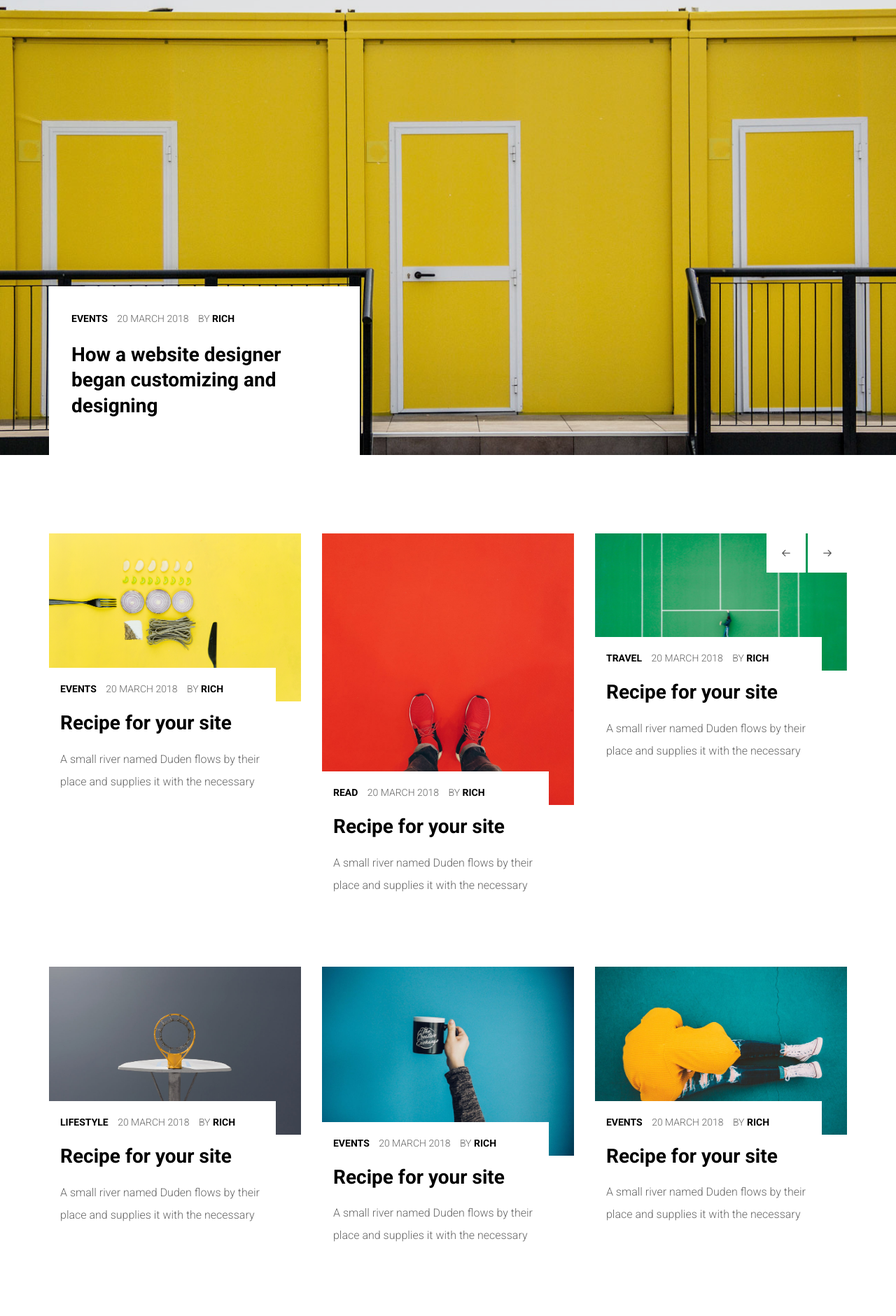
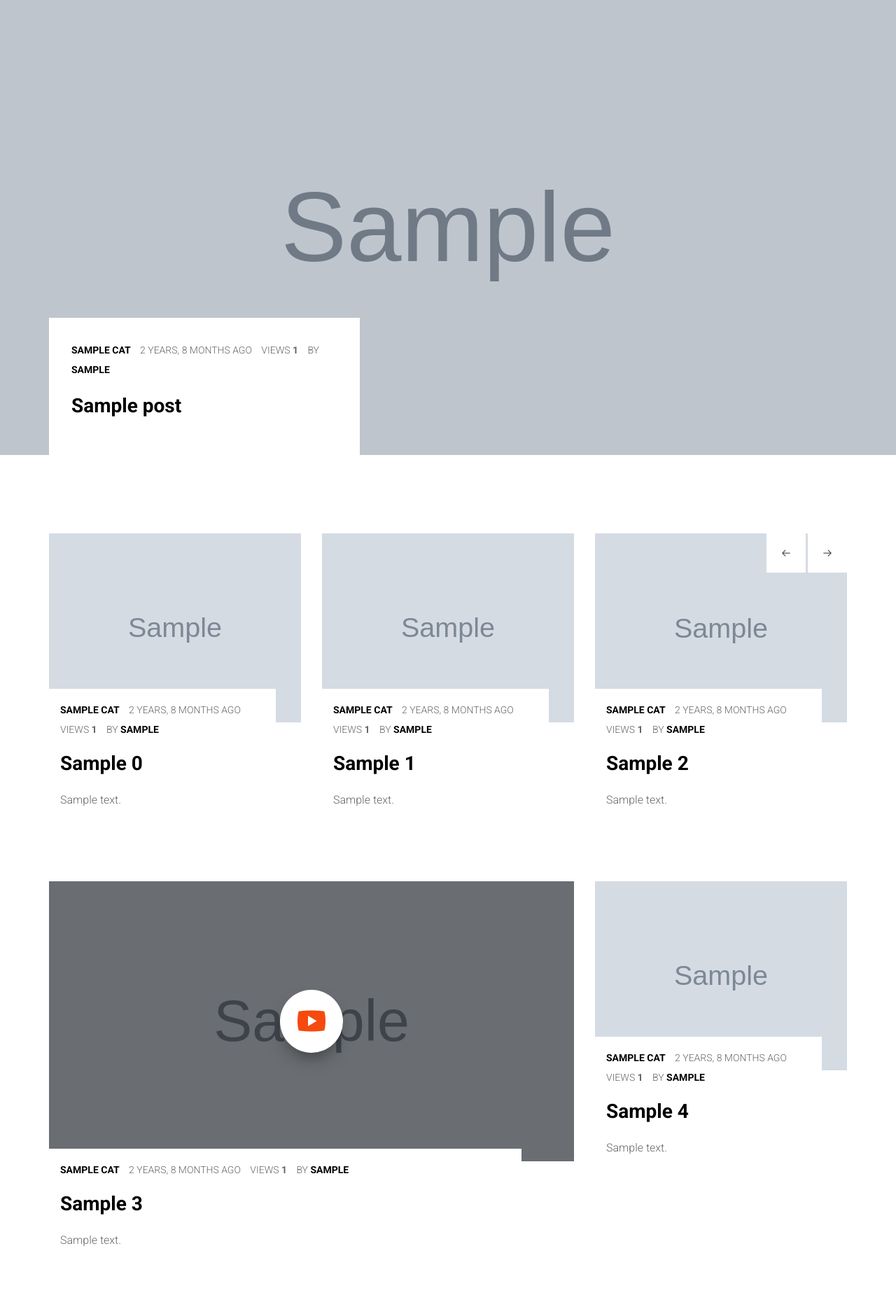
Before and after one commit to EverLookNeverSee/crispy_notes, a Django app: template core/templates/home/index.html in a window 1280 px wide. Shown: the part 130-2010 px from the top of the page at 70% size. Run offline with Django 3.2, Linux system fonts and the light colour scheme; the template is opened without the code that fills it: most values are stand-ins (such as "Sample title", 1, 10 or a date in 2020); grey boxes marked "Sample" are stand-in pictures; parts of the project's set-up code (start-up, migrations or seed data) failed here and were passed over; some libraries are stand-ins or nearby versions; some web fonts are replaced.

Commit message:
Displaying posts in home page

```diff
--- a/core/templates/home/index.html
+++ b/core/templates/home/index.html
@@ -1,11 +1,13 @@
 {% extends 'base.html' %}
 {% load static %}
+{% load humanize %}
 {% block content %}
 
 <aside id="colorlib-hero">
 			<div class="flexslider">
 				<ul class="slides">
-			   	<li style="background-image: url({% static 'assets/images/img_bg_1.jpg' %});">
+					{% for post in top_viewed_posts %}
+			   	<li style="background-image: url({{post.image.url}})">
 			   		<div class="overlay"></div>
 			   		<div class="container">
 			   			<div class="row">
@@ -13,74 +15,21 @@
 				   				<div class="slider-text-inner">
 				   					<div class="desc">
 				   						<p class="meta">
-												<span class="cat"><a href="#">Events</a></span>
-												<span class="date">20 March 2018</span>
-												<span class="pos">By <a href="#">Rich</a></span>
+											{% for cat in post.category.all %}
+											<span class="pos"><a href="#">{{ cat.name }}</a></span>
+											{% endfor %}
+												<span class="date">{{ post.created_at | naturaltime }}</span>
+												<span class="views">views <strong>{{ post.n_views }}</strong></span>
+												<span class="pos">By <a href="#">{{ post.author.first_name }}</a></span>
 											</p>
-					   					<h1>How a website designer began customizing and designing</h1>
+					   					<h1>{{ post.title }}</h1>
 				   					</div>
 				   				</div>
 				   			</div>
 				   		</div>
 			   		</div>
 			   	</li>
-			   	<li style="background-image: url({% static 'assets/images/img_bg_2.jpg' %});">
-			   		<div class="overlay"></div>
-			   		<div class="container">
-			   			<div class="row">
-				   			<div class="col-md-6 col-md-pull-3 col-sm-12 col-xs-12 col-md-offset-3 slider-text">
-				   				<div class="slider-text-inner">
-				   					<div class="desc">
-				   						<p class="meta">
-												<span class="cat"><a href="#">Events</a></span>
-												<span class="date">20 March 2018</span>
-												<span class="pos">By <a href="#">Rich</a></span>
-											</p>
-					   					<h1>How a website designer began customizing and designing</h1>
-				   					</div>
-				   				</div>
-				   			</div>
-				   		</div>
-			   		</div>
-			   	</li>
-			   	<li style="background-image: url({% static 'assets/images/img_bg_3.jpg' %});">
-			   		<div class="overlay"></div>
-			   		<div class="container">
-			   			<div class="row">
-				   			<div class="col-md-6 col-md-pull-3 col-sm-12 col-xs-12 col-md-offset-3 slider-text">
-				   				<div class="slider-text-inner">
-				   					<div class="desc">
-				   						<p class="meta">
-												<span class="cat"><a href="#">Events</a></span>
-												<span class="date">20 March 2018</span>
-												<span class="pos">By <a href="#">Rich</a></span>
-											</p>
-					   					<h1>How a website designer began customizing and designing</h1>
-				   					</div>
-				   				</div>
-				   			</div>
-				   		</div>
-			   		</div>
-			   	</li>
-			   	<li style="background-image: url({% static 'assets/images/img_bg_4.jpg' %});">
-			   		<div class="overlay"></div>
-			   		<div class="container">
-			   			<div class="row">
-				   			<div class="col-md-6 col-md-pull-3 col-sm-12 col-xs-12 col-md-offset-3 slider-text">
-				   				<div class="slider-text-inner">
-				   					<div class="desc">
-				   						<p class="meta">
-												<span class="cat"><a href="#">Events</a></span>
-												<span class="date">20 March 2018</span>
-												<span class="pos">By <a href="#">Rich</a></span>
-											</p>
-					   					<h1>Top 5 Places To Start Your Vacation This Summer</h1>
-				   					</div>
-				   				</div>
-				   			</div>
-				   		</div>
-			   		</div>
-			   	</li>
+					{% endfor %}
 			  	</ul>
 		  	</div>
 		</aside>
@@ -91,32 +40,38 @@
 					<div class="col-md-4">
 						<div class="blog-entry">
 							<div class="blog-img">
-								<a href="blog.html"><img src="{% static 'assets/images/blog-1.jpg' %}" class="img-responsive" alt="html5 bootstrap template"></a>
+								<a href="blog.html"><img src="{{ normal_posts.0.image.url }}" class="img-responsive" alt="html5 bootstrap template"></a>
 							</div>
 							<div class="desc">
 								<p class="meta">
-									<span class="cat"><a href="#">Events</a></span>
-									<span class="date">20 March 2018</span>
-									<span class="pos">By <a href="#">Rich</a></span>
-								</p>
-								<h2><a href="blog.html">Recipe for your site</a></h2>
-								<p>A small river named Duden flows by their place and supplies it with the necessary </p>
+											{% for cat in normal_posts.0.category.all %}
+											<span class="pos"><a href="#">{{ cat.name }}</a></span>
+											{% endfor %}
+												<span class="date">{{ normal_posts.0.created_at | naturaltime }}</span>
+												<span class="views">views <strong>{{ normal_posts.0.n_views }}</strong></span>
+												<span class="pos">By <a href="#">{{ normal_posts.0.author.first_name }}</a></span>
+											</p>
+								<h2><a href="blog.html">{{normal_posts.0.title}}</a></h2>
+								<p>{{normal_posts.0.content|truncatewords:15 }}</p>
 							</div>
 						</div>
 					</div>
 					<div class="col-md-4">
 						<div class="blog-entry">
 							<div class="blog-img">
-								<a href="blog.html"><img src="{% static 'assets/images/blog-2.jpg' %}" class="img-responsive" alt="html5 bootstrap template"></a>
+								<a href="blog.html"><img src="{{ normal_posts.1.image.url }}" class="img-responsive" alt="html5 bootstrap template"></a>
 							</div>
 							<div class="desc">
 								<p class="meta">
-									<span class="cat"><a href="#">Read</a></span>
-									<span class="date">20 March 2018</span>
-									<span class="pos">By <a href="#">Rich</a></span>
-								</p>
-								<h2><a href="blog.html">Recipe for your site</a></h2>
-								<p>A small river named Duden flows by their place and supplies it with the necessary </p>
+											{% for cat in normal_posts.1.category.all %}
+											<span class="pos"><a href="#">{{ cat.name }}</a></span>
+											{% endfor %}
+												<span class="date">{{ normal_posts.1.created_at | naturaltime }}</span>
+												<span class="views">views <strong>{{ normal_posts.1.n_views }}</strong></span>
+												<span class="pos">By <a href="#">{{ normal_posts.1.author.first_name }}</a></span>
+											</p>
+								<h2><a href="blog.html">{{normal_posts.1.title}}</a></h2>
+								<p>{{normal_posts.1.content|truncatewords:9 }}</p>
 							</div>
 						</div>
 					</div>
@@ -125,21 +80,67 @@
 							<div class="blog-slider">
 								<div class="owl-carousel">
 									<div class="item">
-										<a href="blog.html" class="image-popup-link"><img src="{% static 'assets/images/blog-3.jpg' %}" class="img-responsive" alt="html5 bootstrap template"></a>
+										<a href="blog.html" class="image-popup-link"><img src="{{ normal_posts.2.image.url }}" class="img-responsive" alt="html5 bootstrap template"></a>
 									</div>
 									<div class="item">
-										<a href="blog.html" class="image-popup-link"><img src="{% static 'assets/images/blog-4.jpg' %}" class="img-responsive" alt="html5 bootstrap template"></a>
+										<a href="blog.html" class="image-popup-link"><img src="{{ normal_posts.2.image.url }}" class="img-responsive" alt="html5 bootstrap template"></a>
 									</div>
 								</div>
 							</div>
 							<div class="desc">
 								<p class="meta">
-									<span class="cat"><a href="#">Travel</a></span>
-									<span class="date">20 March 2018</span>
-									<span class="pos">By <a href="#">Rich</a></span>
-								</p>
-								<h2><a href="blog.html">Recipe for your site</a></h2>
-								<p>A small river named Duden flows by their place and supplies it with the necessary </p>
+											{% for cat in normal_posts.2.category.all %}
+											<span class="pos"><a href="#">{{ cat.name }}</a></span>
+											{% endfor %}
+												<span class="date">{{ normal_posts.2.created_at | naturaltime }}</span>
+												<span class="views">views <strong>{{ normal_posts.2.n_views }}</strong></span>
+												<span class="pos">By <a href="#">{{ normal_posts.2.author.first_name }}</a></span>
+											</p>
+								<h2><a href="blog.html">{{ normal_posts.2.title }}</a></h2>
+								<p>{{ normal_posts.2.content|truncatewords:10 }}</p>
+							</div>
+						</div>
+					</div>
+				</div>
+				<div class="row row-pb-md">
+					<div class="col-md-8">
+						<div class="blog-entry">
+							<div class="blog-img">
+								<div class="video colorlib-video" style="background-image: url({{ normal_posts.3.image.url }});">
+									<a href="https://www.youtube.com/watch?v=PtQiiknWUcI" class="popup-vimeo"><i class="icon-play"></i></a>
+									<div class="overlay"></div>
+								</div>
+							</div>
+							<div class="desc">
+								<p class="meta">
+											{% for cat in normal_posts.3.category.all %}
+											<span class="pos"><a href="#">{{ cat.name }}</a></span>
+											{% endfor %}
+												<span class="date">{{ normal_posts.3.created_at | naturaltime }}</span>
+												<span class="views">views <strong>{{ normal_posts.3.n_views }}</strong></span>
+												<span class="pos">By <a href="#">{{ normal_posts.3.author.first_name }}</a></span>
+											</p>
+								<h2><a href="blog.html">{{ normal_posts.3.title }}</a></h2>
+								<p>{{ normal_posts.3.content|truncatewords:25 }}</p>
+							</div>
+						</div>
+					</div>
+					<div class="col-md-4">
+						<div class="blog-entry">
+							<div class="blog-img">
+								<a href="blog.html"><img src="{{ normal_posts.4.image.url }}" class="img-responsive" alt="html5 bootstrap template"></a>
+							</div>
+							<div class="desc">
+								<p class="meta">
+											{% for cat in normal_posts.4.category.all %}
+											<span class="pos"><a href="#">{{ cat.name }}</a></span>
+											{% endfor %}
+												<span class="date">{{ normal_posts.4.created_at | naturaltime }}</span>
+												<span class="views">views <strong>{{ normal_posts.4.n_views }}</strong></span>
+												<span class="pos">By <a href="#">{{ normal_posts.4.author.first_name }}</a></span>
+											</p>
+								<h2><a href="blog.html">{{ normal_posts.4.title }}</a></h2>
+								<p>{{ normal_posts.4.content|truncatewords:12 }}</p>
 							</div>
 						</div>
 					</div>
@@ -148,183 +149,40 @@
 					<div class="col-md-4">
 						<div class="blog-entry">
 							<div class="blog-img">
-								<a href="blog.html"><img src="{% static 'assets/images/blog-4.jpg' %}" class="img-responsive" alt="html5 bootstrap template"></a>
+								<a href="blog.html"><img src="{{ normal_posts.5.image.url }}" class="img-responsive" alt="html5 bootstrap template"></a>
 							</div>
 							<div class="desc">
 								<p class="meta">
-									<span class="cat"><a href="#">Lifestyle</a></span>
-									<span class="date">20 March 2018</span>
-									<span class="pos">By <a href="#">Rich</a></span>
-								</p>
-								<h2><a href="blog.html">Recipe for your site</a></h2>
-								<p>A small river named Duden flows by their place and supplies it with the necessary </p>
-							</div>
-						</div>
-					</div>
-					<div class="col-md-4">
-						<div class="blog-entry">
-							<div class="blog-img">
-								<a href="blog.html"><img src="{% static 'assets/images/blog-5.jpg' %}" class="img-responsive" alt="html5 bootstrap template"></a>
-							</div>
-							<div class="desc">
-								<p class="meta">
-									<span class="cat"><a href="#">Events</a></span>
-									<span class="date">20 March 2018</span>
-									<span class="pos">By <a href="#">Rich</a></span>
-								</p>
-								<h2><a href="blog.html">Recipe for your site</a></h2>
-								<p>A small river named Duden flows by their place and supplies it with the necessary </p>
-							</div>
-						</div>
-					</div>
-					<div class="col-md-4">
-						<div class="blog-entry">
-							<div class="blog-img">
-								<a href="blog.html"><img src="{% static 'assets/images/blog-6.jpg' %}" class="img-responsive" alt="html5 bootstrap template"></a>
-							</div>
-							<div class="desc">
-								<p class="meta">
-									<span class="cat"><a href="#">Events</a></span>
-									<span class="date">20 March 2018</span>
-									<span class="pos">By <a href="#">Rich</a></span>
-								</p>
-								<h2><a href="blog.html">Recipe for your site</a></h2>
-								<p>A small river named Duden flows by their place and supplies it with the necessary </p>
-							</div>
-						</div>
-					</div>
-				</div>
-				<div class="row row-pb-md">
-					<div class="col-md-8">
-						<div class="blog-entry">
-							<div class="blog-img">
-								<div class="video colorlib-video" style="background-image: url({% static 'assets/images/blog-8.jpg' %});">
-									<a href="https://vimeo.com/channels/staffpicks/93951774" class="popup-vimeo"><i class="icon-play"></i></a>
-									<div class="overlay"></div>
-								</div>
-							</div>
-							<div class="desc">
-								<p class="meta">
-									<span class="cat"><a href="#">Watch</a></span>
-									<span class="date">20 March 2018</span>
-									<span class="pos">By <a href="#">Rich</a></span>
-								</p>
-								<h2><a href="blog.html">Watch our video how to make website</a></h2>
-								<p>A small river named Duden flows by their place and supplies it with the necessary </p>
-							</div>
-						</div>
-					</div>
-					<div class="col-md-4">
-						<div class="blog-entry">
-							<div class="blog-img">
-								<a href="blog.html"><img src="{% static 'assets/images/blog-7.jpg' %}" class="img-responsive" alt="html5 bootstrap template"></a>
-							</div>
-							<div class="desc">
-								<p class="meta">
-									<span class="cat"><a href="#">Events</a></span>
-									<span class="date">20 March 2018</span>
-									<span class="pos">By <a href="#">Rich</a></span>
-								</p>
-								<h2><a href="blog.html">Recipe for your site</a></h2>
-								<p>A small river named Duden flows by their place and supplies it with the necessary </p>
-							</div>
-						</div>
-					</div>
-				</div>
-				<div class="row row-pb-md">
-					<div class="col-md-4">
-						<div class="blog-entry">
-							<div class="blog-img">
-								<a href="blog.html"><img src="{% static 'assets/images/blog-9.jpg' %}" class="img-responsive" alt="html5 bootstrap template"></a>
-							</div>
-							<div class="desc">
-								<p class="meta">
-									<span class="cat"><a href="#">Events</a></span>
-									<span class="date">20 March 2018</span>
-									<span class="pos">By <a href="#">Rich</a></span>
-								</p>
-								<h2><a href="blog.html">Recipe for your site</a></h2>
-								<p>A small river named Duden flows by their place and supplies it with the necessary </p>
-							</div>
-						</div>
-					</div>
-					<div class="col-md-4">
-						<div class="blog-entry">
-							<div class="blog-img">
-								<a href="blog.html"><img src="{% static 'assets/images/blog-10.jpg' %}" class="img-responsive" alt="html5 bootstrap template"></a>
-							</div>
-							<div class="desc">
-								<p class="meta">
-									<span class="cat"><a href="#">Events</a></span>
-									<span class="date">20 March 2018</span>
-									<span class="pos">By <a href="#">Rich</a></span>
-								</p>
-								<h2><a href="blog.html">Recipe for your site</a></h2>
-								<p>A small river named Duden flows by their place and supplies it with the necessary </p>
-							</div>
-						</div>
-					</div>
-					<div class="col-md-4">
-						<div class="blog-entry">
-							<div class="blog-img">
-								<a href="blog.html"><img src="{% static 'assets/images/blog-11.jpg' %}" class="img-responsive" alt="html5 bootstrap template"></a>
-							</div>
-							<div class="desc">
-								<p class="meta">
-									<span class="cat"><a href="#">Events</a></span>
-									<span class="date">20 March 2018</span>
-									<span class="pos">By <a href="#">Rich</a></span>
-								</p>
-								<h2><a href="blog.html">Recipe for your site</a></h2>
-								<p>A small river named Duden flows by their place and supplies it with the necessary </p>
-							</div>
-						</div>
-					</div>
-				</div>
-				<div class="row row-pb-md">
-					<div class="col-md-4">
-						<div class="blog-entry">
-							<div class="blog-img">
-								<a href="blog.html"><img src="{% static 'assets/images/blog-12.jpg' %}" class="img-responsive" alt="html5 bootstrap template"></a>
-							</div>
-							<div class="desc">
-								<p class="meta">
-									<span class="cat"><a href="#">Events</a></span>
-									<span class="date">20 March 2018</span>
-									<span class="pos">By <a href="#">Rich</a></span>
-								</p>
-								<h2><a href="blog.html">Recipe for your site</a></h2>
-								<p>A small river named Duden flows by their place and supplies it with the necessary </p>
+											{% for cat in normal_posts.5.category.all %}
+											<span class="pos"><a href="#">{{ cat.name }}</a></span>
+											{% endfor %}
+												<span class="date">{{ normal_posts.5.created_at | naturaltime }}</span>
+												<span class="views">views <strong>{{ normal_posts.5.n_views }}</strong></span>
+												<span class="pos">By <a href="#">{{ normal_posts.5.author.first_name }}</a></span>
+											</p>
+								<h2><a href="blog.html">{{ normal_posts.5.title }}</a></h2>
+								<p>{{ normal_posts.5.content|truncatewords:15 }}</p>
 							</div>
 						</div>
 					</div>
 					<div class="col-md-8">
 						<div class="blog-entry">
 							<div class="blog-img">
-								<a href="blog.html"><img src="{% static 'assets/images/blog-13.jpg' %}" class="img-responsive" alt="html5 bootstrap template"></a>
+								<a href="blog.html"><img src="{{ normal_posts.6.image.url }}" class="img-responsive" alt="html5 bootstrap template"></a>
 							</div>
 							<div class="desc">
 								<p class="meta">
-									<span class="cat"><a href="#">Events</a></span>
-									<span class="date">20 March 2018</span>
-									<span class="pos">By <a href="#">Rich</a></span>
-								</p>
-								<h2><a href="blog.html">Recipe for your site</a></h2>
-								<p>A small river named Duden flows by their place and supplies it with the necessary </p>
+											{% for cat in normal_posts.6.category.all %}
+											<span class="pos"><a href="#">{{ cat.name }}</a></span>
+											{% endfor %}
+												<span class="date">{{ normal_posts.6.created_at | naturaltime }}</span>
+												<span class="views">views <strong>{{ normal_posts.6.n_views }}</strong></span>
+												<span class="pos">By <a href="#">{{ normal_posts.6.author.first_name }}</a></span>
+											</p>
+								<h2><a href="blog.html">{{ normal_posts.6.title }}</a></h2>
+								<p>{{ normal_posts.6.content|truncatewords:20 }}</p>
 							</div>
 						</div>
-					</div>
-				</div>
-				<div class="row">
-					<div class="col-md-12 text-center">
-						<ul class="pagination">
-							<li class="disabled"><a href="#">&laquo;</a></li>
-							<li class="active"><a href="#">1</a></li>
-							<li><a href="#">2</a></li>
-							<li><a href="#">3</a></li>
-							<li><a href="#">4</a></li>
-							<li><a href="#">&raquo;</a></li>
-						</ul>
 					</div>
 				</div>
 			</div>
```
